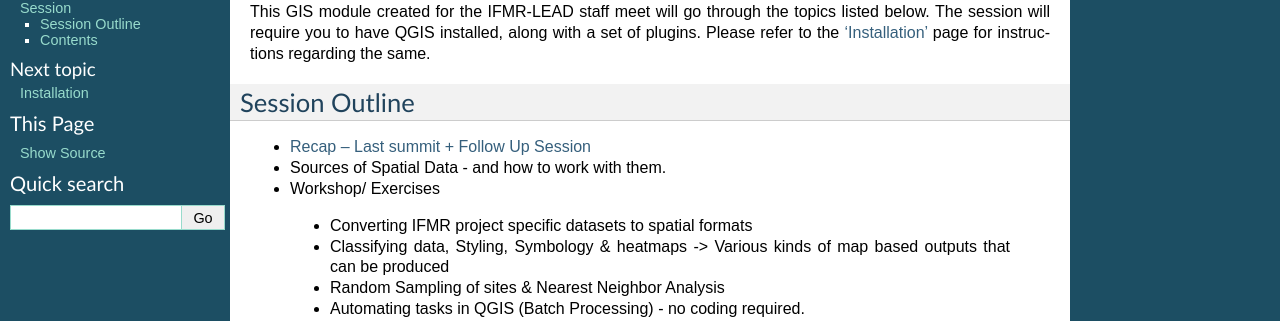
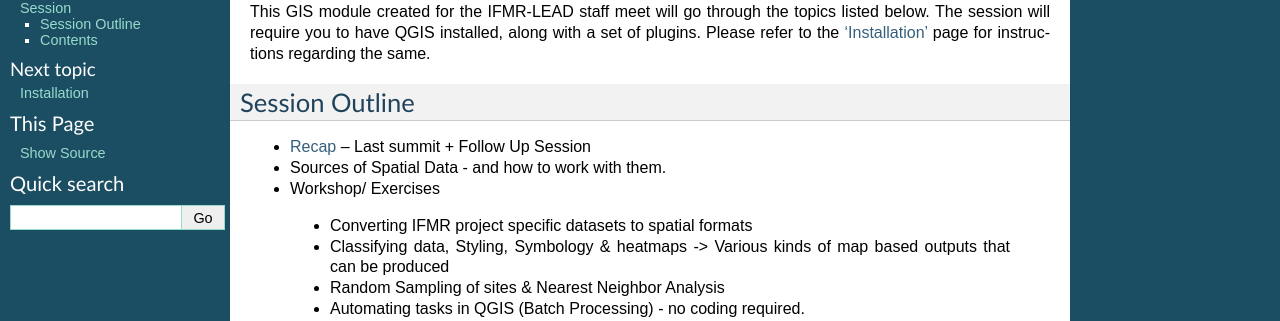
Before and after one commit to Suraj2611/GIS, a Sphinx documentation site: the page built from docs/index.rst, in a window 1280 px wide. Shown: the part 90-411 px from the top of the page. Built offline with Sphinx 7.4.7, drawn with Linux system fonts in a browser that asks for light colours; pages that are not in the unit, such as notebooks, are missing from menus.

```diff
--- a/docs/index.rst
+++ b/docs/index.rst
@@ -14,7 +14,7 @@ regarding the same.
 Session Outline
 -----
 
-- :doc:`Recap – Last summit + Follow Up Session <recap>`
+- :doc:`Recap <recap>` – Last summit + Follow Up Session
 - Sources of Spatial Data  - and how to work with them.
 - Workshop/ Exercises
  +  Converting IFMR project specific datasets to spatial formats
```
